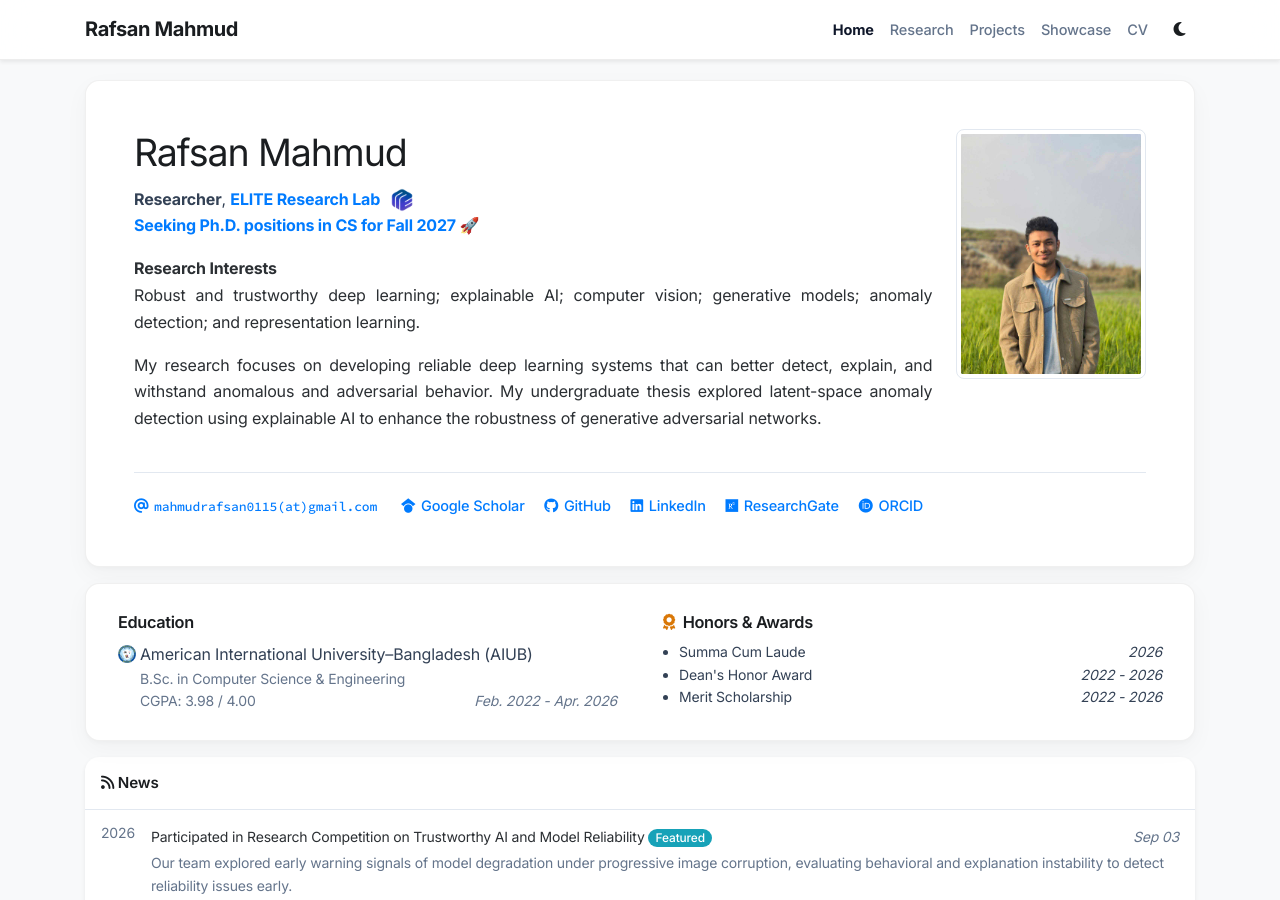
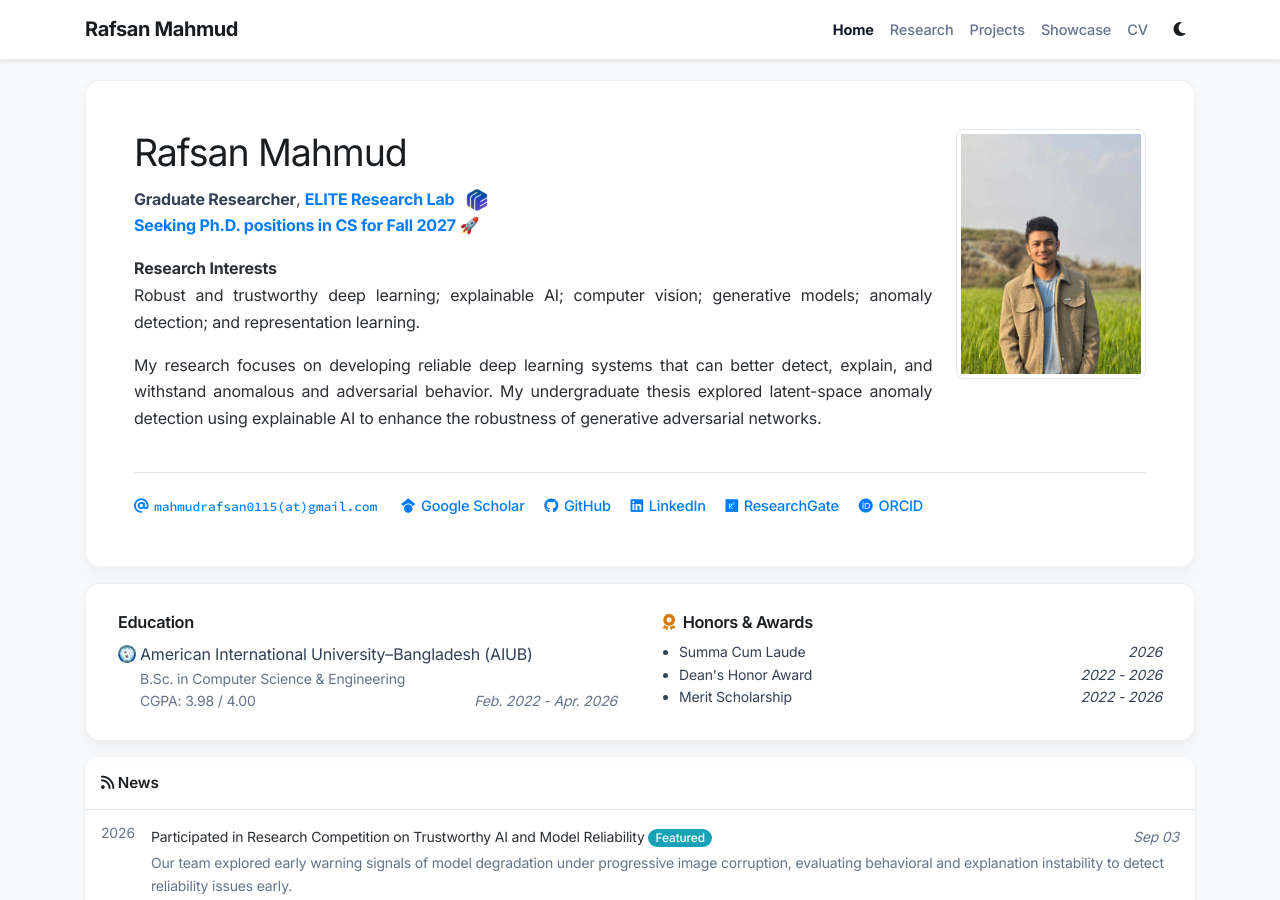
Before and after one commit to RAAFSAAN0/RAAFSAAN0.github.io, a Jekyll site: the page built from index.html, in a window 1280 px wide and 900 px high. Built offline with Jekyll 4.4.1, drawn with Linux system fonts in a browser that asks for light colours; nearby versions of some CDN libraries; a style sheet for code colours, icons or effects is not loaded.

Commit message:
Update profile.yml

```diff
--- a/_data/profile.yml
+++ b/_data/profile.yml
@@ -12,7 +12,7 @@ navbar_name: "Rafsan Mahmud"
 
 positions:
   - name: >-
-      <strong>Researcher</strong>,
+      <strong>Graduate Researcher</strong>,
       <strong><a href="https://elitelab.ai/" target="_blank">ELITE Research Lab</a></strong>
     logo: /assets/images/badges/elite.png
 
```
